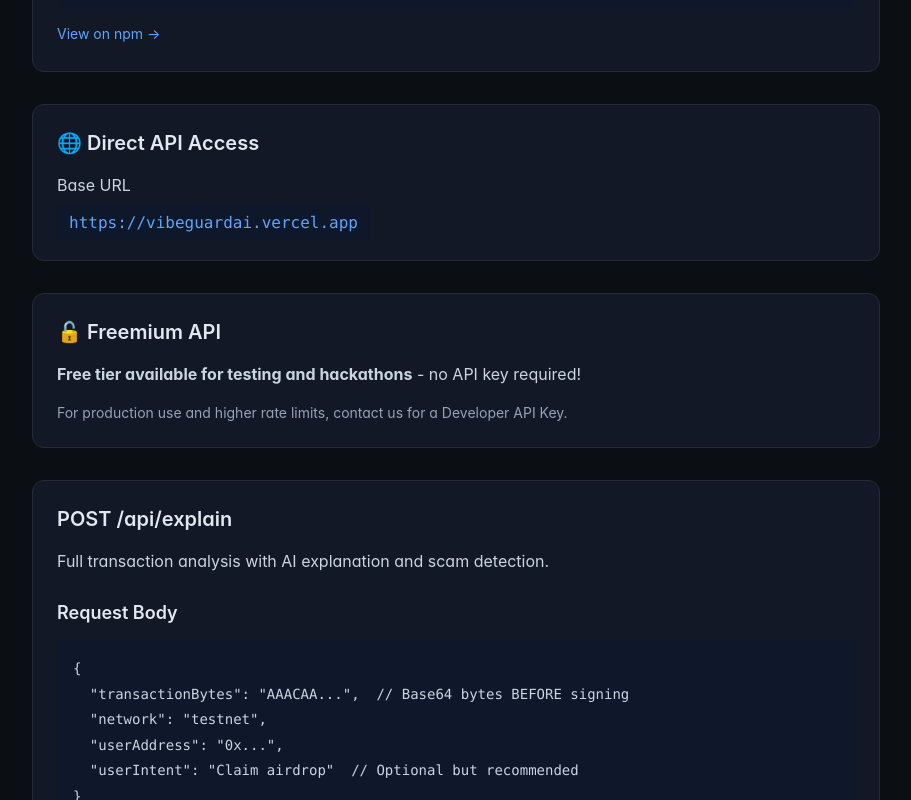
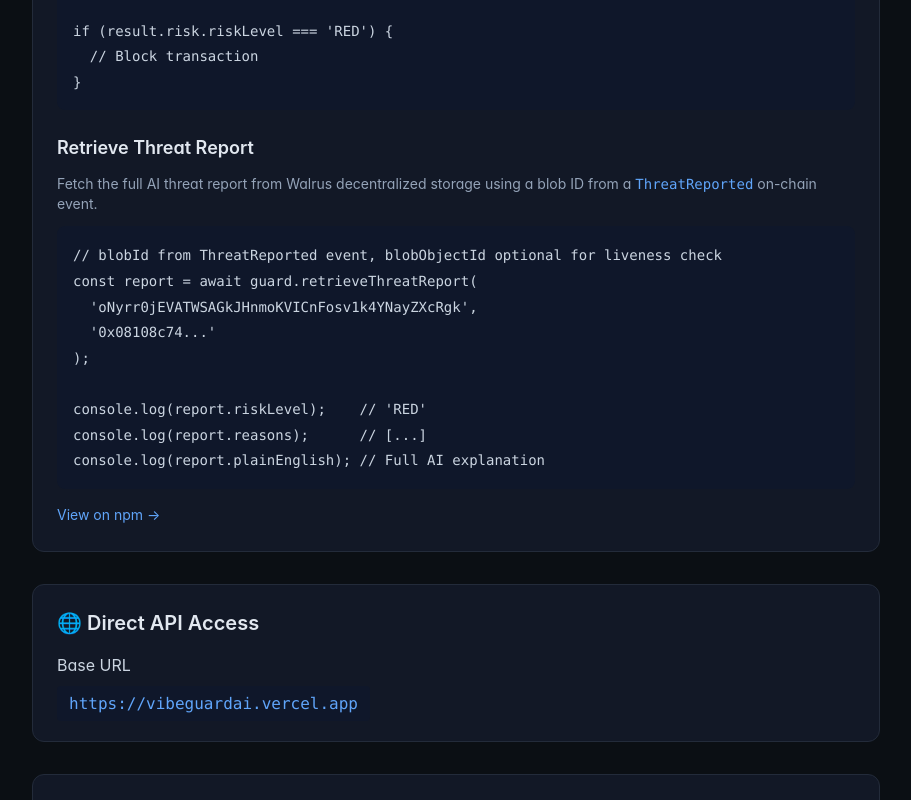
Before and after one commit to mianohh/vibeguard-ai, a Next.js app: page /api-docs in a window 1280 px wide. Shown: the part 740-1540 px from the top of the page, without its empty margins (184-1095 px from the left). Built offline with nearby package versions, Linux system fonts and the light colour scheme.

Commit message:
docs(api-docs): clarify open access, add threat retrieval endpoint and SDK v0.2.0 examples

```diff
--- a/app/api-docs/page.tsx
+++ b/app/api-docs/page.tsx
@@ -36,12 +36,33 @@ const result = await guard.analyzeTransaction({
   transactionBytes: 'AAACAA...',
   network: 'testnet',
   userAddress: '0x1234...',
-  userIntent: 'Claim airdrop'
+  userIntent: 'Claim airdrop',
+  onThreatDetected: (result) => {
+    // Fires on RED results — threat is auto-reported on-chain by VibeGuard
+    console.error('🚨 THREAT DETECTED:', result.explanation.headline);
+  }
 });
 
 if (result.risk.riskLevel === 'RED') {
   // Block transaction
 }`}
+            </code>
+          </pre>
+          <h3 className="text-lg font-semibold text-slate-200 mb-3 mt-6">Retrieve Threat Report</h3>
+          <p className="text-slate-400 text-sm mb-3">
+            Fetch the full AI threat report from Walrus decentralized storage using a blob ID from a <code className="text-blue-400">ThreatReported</code> on-chain event.
+          </p>
+          <pre className="bg-slate-900 p-4 rounded-lg overflow-x-auto">
+            <code className="text-sm text-slate-300">
+{`// blobId from ThreatReported event, blobObjectId optional for liveness check
+const report = await guard.retrieveThreatReport(
+  'oNyrr0jEVATWSAGkJHnmoKVICnFosv1k4YNayZXcRgk',
+  '0x08108c74...'
+);
+
+console.log(report.riskLevel);    // 'RED'
+console.log(report.reasons);      // [...]
+console.log(report.plainEnglish); // Full AI explanation`}
             </code>
           </pre>
           <a
@@ -65,12 +86,12 @@ if (result.risk.riskLevel === 'RED') {
 
         {/* Authentication */}
         <div className="security-surface p-6 mb-8">
-          <h2 className="text-xl font-semibold text-slate-200 mb-4">🔓 Freemium API</h2>
+          <h2 className="text-xl font-semibold text-slate-200 mb-4">🔓 Authentication</h2>
           <p className="text-slate-300 mb-4">
-            <strong>Free tier available for testing and hackathons</strong> - no API key required!
+            The API is currently <strong className="text-green-400">fully open — no API key required.</strong> All endpoints are accessible without authentication.
           </p>
           <p className="text-slate-400 text-sm">
-            For production use and higher rate limits, contact us for a Developer API Key.
+            For enterprise access, rate limit increases, or partnership inquiries, open a <a href="https://github.com/mianohh/vibeguard-ai/issues" className="text-blue-400 hover:text-blue-300">GitHub Issue</a>.
           </p>
         </div>
 
@@ -123,6 +144,44 @@ if (result.risk.riskLevel === 'RED') {
     "plainEnglish": "This transaction will send 100 SUI from your wallet...",
     "recommendedAction": "Do Not Sign"
   }
+}`}
+            </code>
+          </pre>
+        </div>
+
+        {/* Threat Retrieval Endpoint */}
+        <div className="security-surface p-6 mb-8">
+          <h2 className="text-xl font-semibold text-slate-200 mb-4">
+            GET /api/threat/[blobId]
+          </h2>
+          <p className="text-slate-300 mb-4">
+            Retrieve a full threat report from Walrus decentralized storage. Accepts an optional <code className="text-blue-400">blobObjectId</code> query parameter to verify the Blob NFT is still live on Sui before fetching.
+          </p>
+          <pre className="bg-slate-900 p-4 rounded-lg overflow-x-auto">
+            <code className="text-sm text-slate-300">
+{`# Without liveness check
+GET /api/threat/:blobId
+
+# With Blob NFT liveness gate (returns 410 if expired)
+GET /api/threat/:blobId?blobObjectId=0x...`}
+            </code>
+          </pre>
+          <h3 className="text-lg font-semibold text-slate-200 mb-3 mt-6">Response</h3>
+          <pre className="bg-slate-900 p-4 rounded-lg overflow-x-auto">
+            <code className="text-sm text-slate-300">
+{`{
+  "metadata": {
+    "title": "VibeGuard AI Threat Report",
+    "publisher": "0x...",
+    "category": "Security Signal",
+    "timestamp": "2026-03-23T08:43:36.775Z"
+  },
+  "packageId": "0x...",
+  "riskLevel": "RED",
+  "headline": "Automated Detection: Honeypot/Malicious Contract",
+  "reasons": [...],
+  "reportedAt": "2026-03-23T08:43:36.775Z",
+  "reportedBy": "vibeguard-automated-pipeline"
 }`}
             </code>
           </pre>
```
